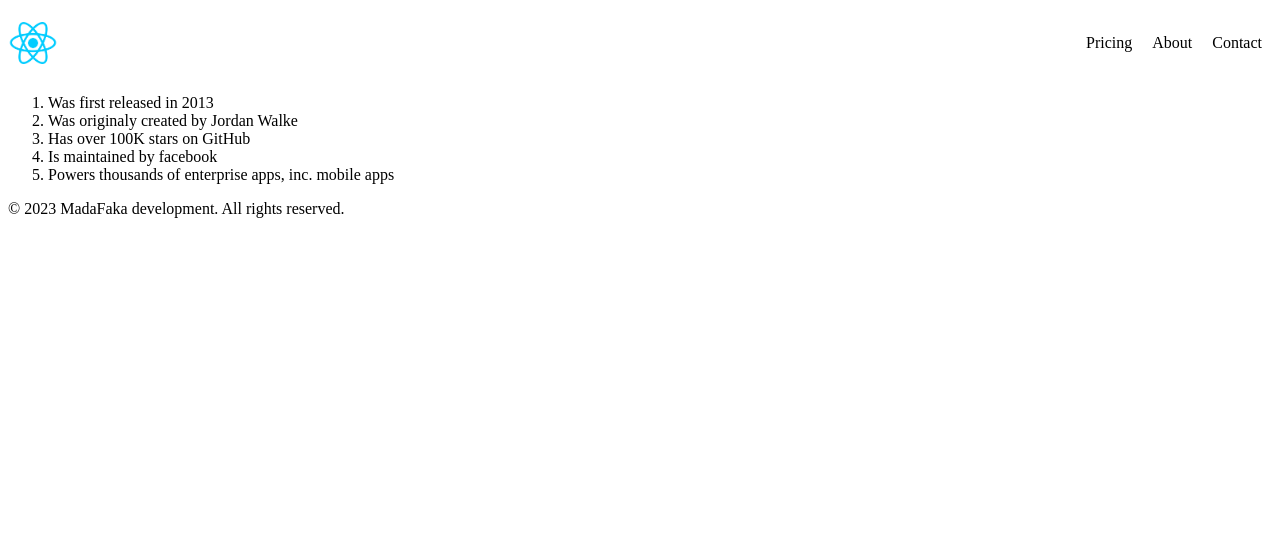
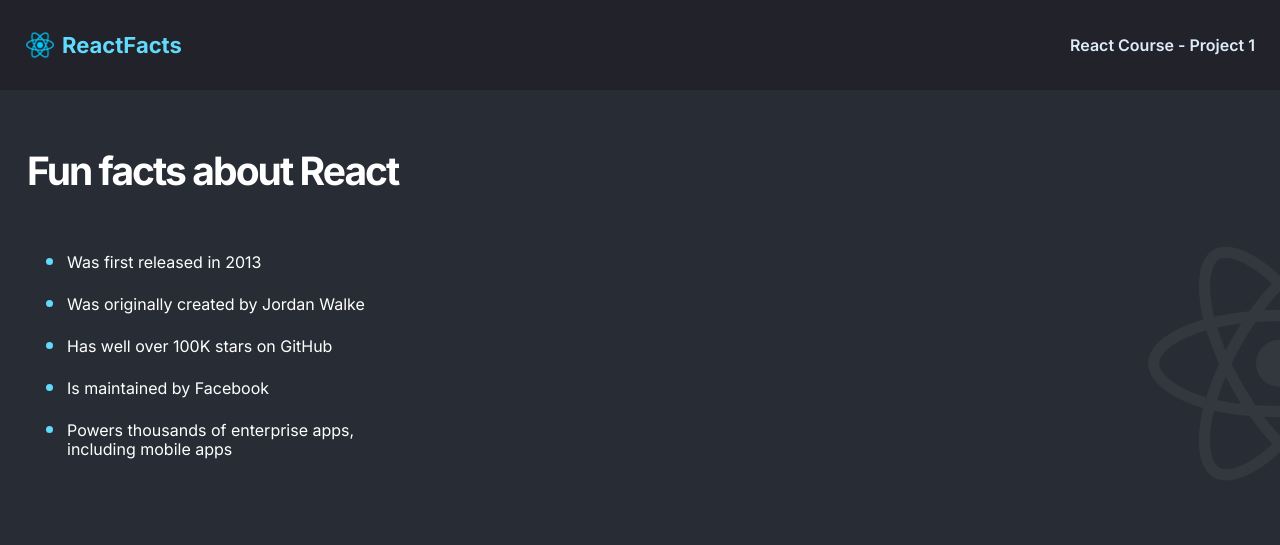
Before and after one commit to dirtyavenger/scrimbaReactJsProject1, a React app: page / in a window 1280 px wide. Built offline with nearby package versions, Linux system fonts and the light colour scheme.

Commit message:
Final commit

```diff
--- /dev/null
+++ b/App.js
@@ -0,0 +1,12 @@
+import React from "react";
+import Navbar from "./res/components/Navbar";
+import Main from "./res/components/Main";
+
+export default function App() {
+  return (
+    <div className="container">
+      <Navbar />
+      <Main />
+    </div>
+  );
+}
--- a/index.css
+++ /dev/null
@@ -1,17 +0,0 @@
-.nav-items {
-  list-style: none;
-  display: flex;
-}
-.nav {
-  display: flex;
-  justify-content: space-between;
-  align-items: center;
-}
-
-.nav-items > li {
-  padding: 10px;
-}
-
-.nav-image {
-  width: 50px;
-}
--- a/index.html
+++ b/index.html
@@ -1,6 +1,12 @@
 <html>
   <head>
-    <link rel="stylesheet" href="index.css" />
+    <link rel="preconnect" href="https://fonts.googleapis.com" />
+    <link rel="preconnect" href="https://fonts.gstatic.com" crossorigin />
+    <link
+      href="https://fonts.googleapis.com/css2?family=Inter:wght@400;600;700&display=swap"
+      rel="stylesheet"
+    />
+    <link rel="stylesheet" href="style.css" />
   </head>
 
   <body>
--- a/index.js
+++ b/index.js
@@ -1,18 +1,8 @@
 import React from "react";
 import ReactDOM from "react-dom";
-import Footer from "./res/components/Footer";
-import MainContent from "./res/components/MainContent";
-import Title from "./res/components/Title";
-import Header from "./res/components/Header";
+import App from "./App";
 function Page() {
-  return (
-    <div>
-      <Header />
-      <Title />
-      <MainContent />
-      <Footer />
-    </div>
-  );
+  return <App />;
 }
 ReactDOM.render(<Page />, document.querySelector("#root"));
 
--- a/res/components/Footer.js
+++ /dev/null
@@ -1,5 +0,0 @@
-import React from "react";
-
-export default function Footer() {
-  return <p>© 2023 MadaFaka development. All rights reserved.</p>;
-}
--- a/res/components/Header.js
+++ /dev/null
@@ -1,17 +0,0 @@
-import React from "react";
-import image from "../images/react-logo.png";
-
-export default function Header() {
-  return (
-    <header>
-      <nav className="nav">
-        <img src={image} className="nav-image" />
-        <ul className="nav-items">
-          <li>Pricing</li>
-          <li>About</li>
-          <li>Contact</li>
-        </ul>
-      </nav>
-    </header>
-  );
-}
--- /dev/null
+++ b/res/components/Main.js
@@ -0,0 +1,16 @@
+import React from "react";
+
+export default function Main() {
+  return (
+    <main>
+      <h1 className="main--title">Fun facts about React</h1>
+      <ul className="main--facts">
+        <li>Was first released in 2013</li>
+        <li>Was originally created by Jordan Walke</li>
+        <li>Has well over 100K stars on GitHub</li>
+        <li>Is maintained by Facebook</li>
+        <li>Powers thousands of enterprise apps, including mobile apps</li>
+      </ul>
+    </main>
+  );
+}
--- a/res/components/MainContent.js
+++ /dev/null
@@ -1,15 +0,0 @@
-import React from "react";
-
-export default function MainContent() {
-  return (
-    <div>
-      <ol>
-        <li>Was first released in 2013</li>
-        <li>Was originaly created by Jordan Walke</li>
-        <li>Has over 100K stars on GitHub</li>
-        <li>Is maintained by facebook</li>
-        <li>Powers thousands of enterprise apps, inc. mobile apps</li>
-      </ol>
-    </div>
-  );
-}
--- /dev/null
+++ b/res/components/Navbar.js
@@ -0,0 +1,12 @@
+import React from "react";
+import image from "../images/react-logo.png";
+
+export default function Navbar() {
+  return (
+    <nav>
+      <img src={image} className="nav--icon" />
+      <h3 className="nav--logo_text">ReactFacts</h3>
+      <h4 className="nav--title">React Course - Project 1</h4>
+    </nav>
+  );
+}
--- a/res/components/Title.js
+++ /dev/null
@@ -1,5 +0,0 @@
-import React from "react";
-export default function Title() {
-  return;
-  <h1>Fun facts about React</h1>;
-}
--- /dev/null
+++ b/style.css
@@ -0,0 +1,64 @@
+* {
+  box-sizing: border-box;
+}
+
+body {
+  margin: 0;
+  font-family: Inter, sans-serif;
+  background-color: #282d35;
+}
+
+nav {
+  display: flex;
+  align-items: center;
+  background-color: #21222a;
+  height: 90px;
+  padding: 30px 25px;
+}
+
+.nav--logo_text,
+.nav--title {
+  margin: 0;
+}
+.nav--logo_text {
+  margin-right: auto;
+  color: #61dafb;
+  font-weight: 700;
+  font-size: 22px;
+}
+.nav--title {
+  color: #deebf8;
+  font-weight: 600;
+}
+.nav--icon {
+  height: 30px;
+  margin-right: 7px;
+}
+
+main {
+  padding: 57px 27px;
+  color: white;
+  background-image: url("./res/images/react-icon-large.png");
+  background-repeat: no-repeat;
+  background-position: right 75%;
+}
+
+.main--title {
+  margin: 0;
+  font-size: 39px;
+  letter-spacing: -0.05em;
+}
+
+.main--facts {
+  margin-top: 46px;
+  max-width: 400px;
+}
+
+.main--facts > li {
+  line-height: 19px;
+  padding-block: 10px;
+}
+.main--facts > li::marker {
+  font-size: 1.4rem;
+  color: #61dafb;
+}
```
Also changed, not shown: res/images/react-icon-large.png (added), 1 other file.
